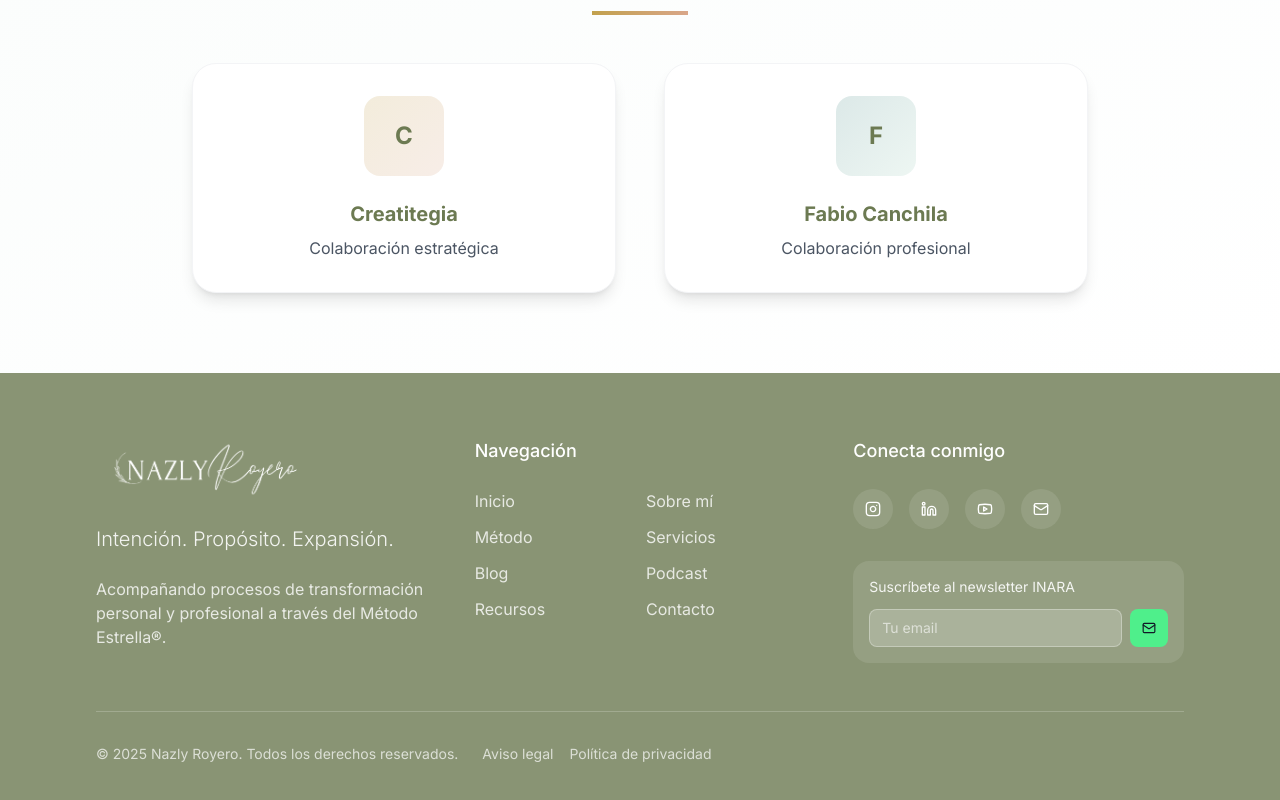
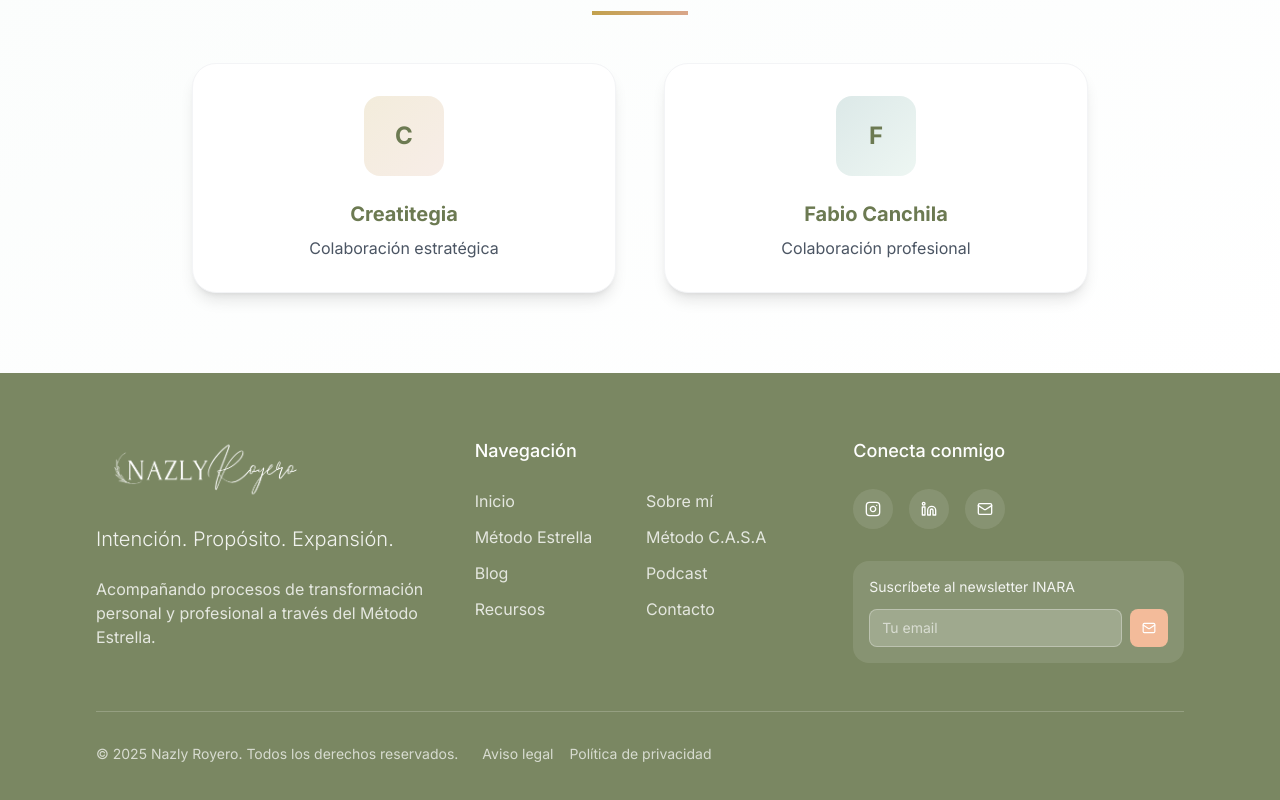
Before and after one commit to ZenenContreras/NazlyRoyero, a React (Vite) app: page / in a window 1280 px wide. Shown: the part 3259-4059 px from the top of the page. Built offline with nearby package versions, Linux system fonts and the light colour scheme.

Commit message:
fix: actualizar el componente Footer para mejorar la navegación y la coherencia visual, utilizando enlaces de React Router y ajustando estilos

```diff
--- a/src/components/layout/Footer.tsx
+++ b/src/components/layout/Footer.tsx
@@ -1,20 +1,27 @@
 import React from 'react';
-import { Instagram, Linkedin, Youtube, Mail } from 'lucide-react';
+import { Link } from 'react-router-dom';
+import { Instagram, Linkedin, Mail } from 'lucide-react';
 
 const Footer = () => {
   const menuItems = [
-    'Inicio', 'Sobre mí', 'Método', 'Servicios', 'Blog', 'Podcast', 'Recursos', 'Contacto'
+    { name: 'Inicio', href: '/' },
+    { name: 'Sobre mí', href: '/sobre-mi' },
+    { name: 'Método Estrella', href: '/metodo-estrella' },
+    { name: 'Método C.A.S.A', href: '/metodo-casa' },
+    { name: 'Blog', href: '/blog' },
+    { name: 'Podcast', href: '/podcast' },
+    { name: 'Recursos', href: '/recursos' },
+    { name: 'Contacto', href: '/contacto' }
   ];
 
   const socialLinks = [
-    { icon: Instagram, href: '#', label: 'Instagram' },
-    { icon: Linkedin, href: '#', label: 'LinkedIn' },
-    { icon: Youtube, href: '#', label: 'YouTube' },
-    { icon: Mail, href: '#', label: 'Email' }
+    { icon: Instagram, href: 'https://www.instagram.com/nazlyroyero', label: 'Instagram' },
+    { icon: Linkedin, href: 'https://www.linkedin.com/in/nazlyroyero', label: 'LinkedIn' },
+    { icon: Mail, href: 'mailto:nazlytim@gmail.com', label: 'Email' }
   ];
 
   return (
-    <footer className="bg-[#6C7A52]/80 backdrop-blur-sm text-white py-12 sm:py-16">
+    <footer className="bg-[#6C7A52]/90 backdrop-blur-sm text-white py-12 sm:py-16">
       <div className="max-w-6xl mx-auto px-3 sm:px-4 md:px-6 lg:px-8">
         {/* Main Footer Content */}
         <div className="grid sm:grid-cols-2 lg:grid-cols-3 gap-8 sm:gap-12 mb-8 sm:mb-12">
@@ -32,7 +39,7 @@ const Footer = () => {
             </p>
             <p className="text-sm sm:text-base text-white/80 leading-relaxed">
               Acompañando procesos de transformación personal y profesional
-              a través del Método Estrella®.
+              a través del Método Estrella.
             </p>
           </div>
 
@@ -41,13 +48,13 @@ const Footer = () => {
             <h3 className="text-base sm:text-lg font-medium mb-4 sm:mb-6">Navegación</h3>
             <div className="grid grid-cols-2 gap-2 sm:gap-3">
               {menuItems.map((item, index) => (
-                <a
+                <Link
                   key={index}
-                  href={`#${item.toLowerCase().replace(' ', '-')}`}
-                  className="text-sm sm:text-base text-white/80 hover:text-[#4FEF8B] transition-colors duration-200"
+                  to={item.href}
+                  className="text-sm sm:text-base text-white/80 hover:text-[#f3bb9a] transition-colors duration-200"
                 >
-                  {item}
-                </a>
+                  {item.name}
+                </Link>
               ))}
             </div>
           </div>
@@ -64,7 +71,7 @@ const Footer = () => {
                     key={index}
                     href={social.href}
                     aria-label={social.label}
-                    className="w-8 h-8 sm:w-10 sm:h-10 bg-white/10 rounded-full flex items-center justify-center hover:bg-[#4FEF8B] hover:text-gray-900 transition-all duration-300"
+                    className="w-8 h-8 sm:w-10 sm:h-10 bg-white/10 rounded-full flex items-center justify-center hover:bg-[#f3bb9a] hover:text-white transition-all duration-300"
                   >
                     <IconComponent size={16} />
                   </a>
@@ -82,7 +89,7 @@ const Footer = () => {
                   placeholder="Tu email"
                   className="flex-1 px-3 py-2 bg-white/20 border border-white/30 rounded-lg text-white placeholder-white/60 focus:outline-none focus:bg-white/30 text-sm"
                 />
-                <button className="bg-[#4FEF8B] text-gray-900 px-3 py-2 rounded-lg hover:bg-[#3de076] transition-colors text-sm sm:text-xs">
+                <button className="bg-[#f3bb9a] text-white px-3 py-2 rounded-lg hover:bg-[#f3bb9a]/90 transition-colors text-sm sm:text-xs">
                   <Mail size={14} />
                 </button>
               </div>
```
